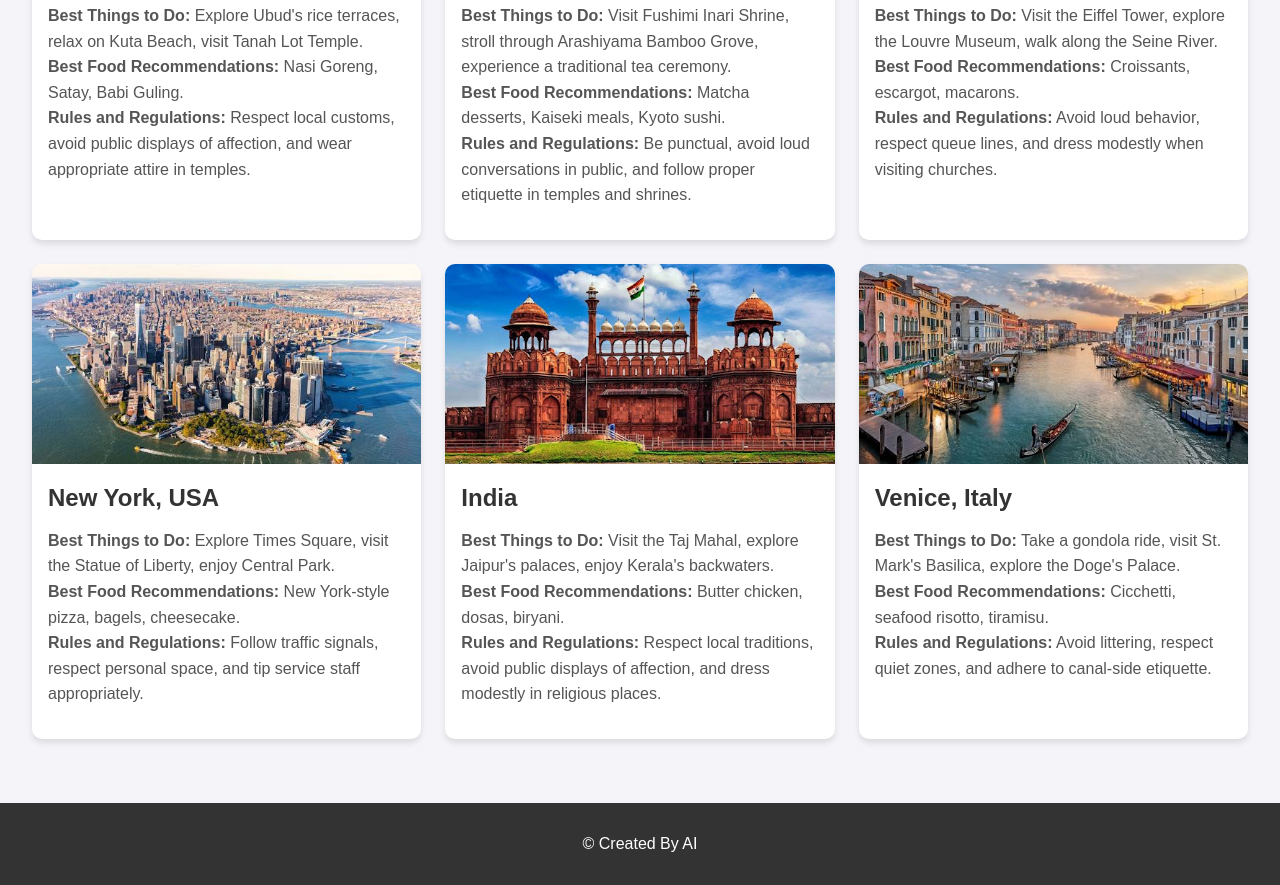
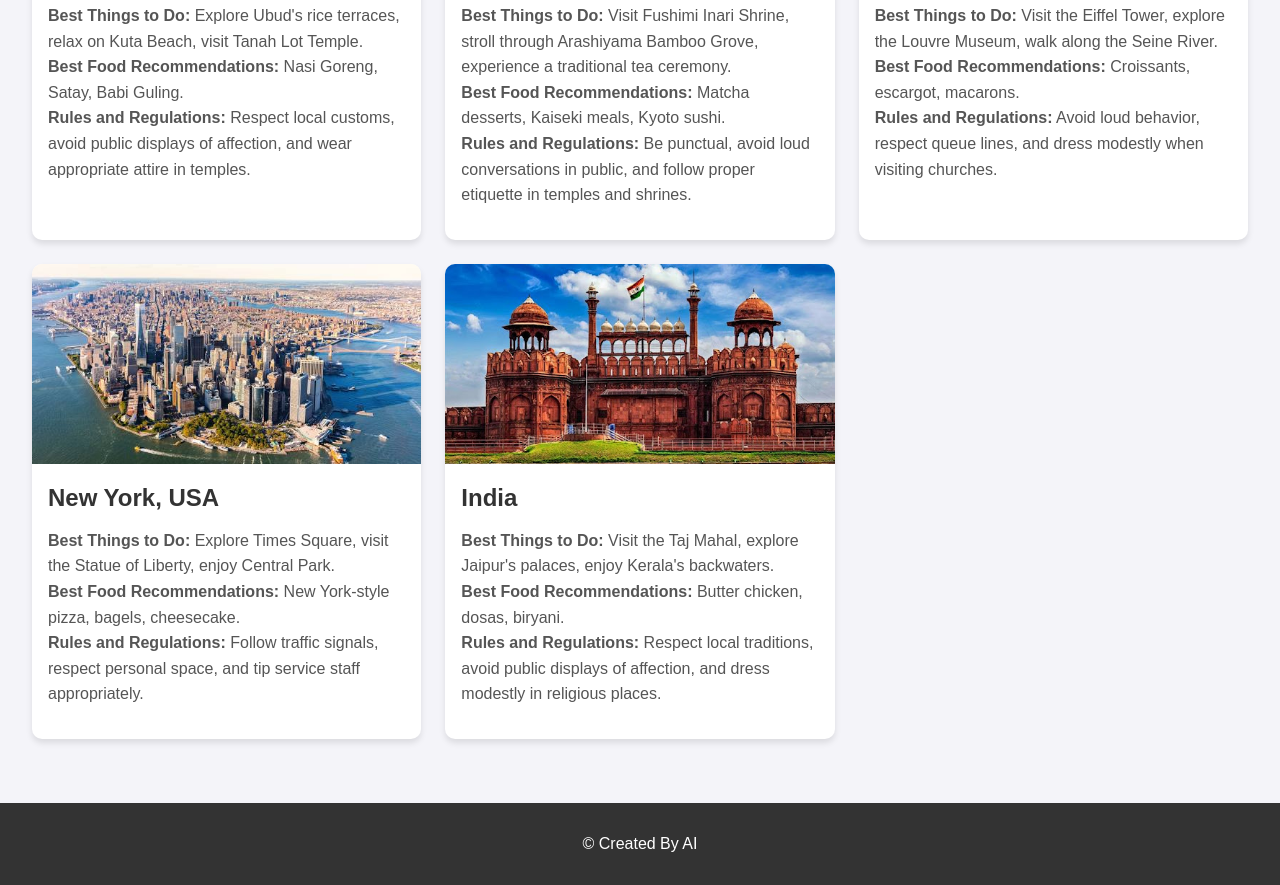
Before and after one commit to Priyanshvaishnav/Assignment, a plain HTML site: page index.html in a window 1280 px wide. Shown: the part 386-1271 px from the top of the page. Drawn offline with Linux system fonts and the light colour scheme.

Commit message:
Update index.html

```diff
--- a/index.html
+++ b/index.html
@@ -121,15 +121,7 @@
                 </div>
             </div>
         </section>
-        <section class="destination">
-            <img src="data/venice.jpeg" alt="Venice, Italy">
-            <div class="destination-content">
-                <h2>Venice, Italy</h2>
-                <p><strong>Best Things to Do:</strong> Take a gondola ride, visit St. Mark's Basilica, explore the Doge's Palace.<br>
-                    <strong>Best Food Recommendations:</strong> Cicchetti, seafood risotto, tiramisu.<br>
-                    <strong>Rules and Regulations:</strong> Avoid littering, respect quiet zones, and adhere to canal-side etiquette.</p>
-            </div>
-        </section>
+
     </main>
     <footer>
         <p>&copy; Created By AI</p>
```
